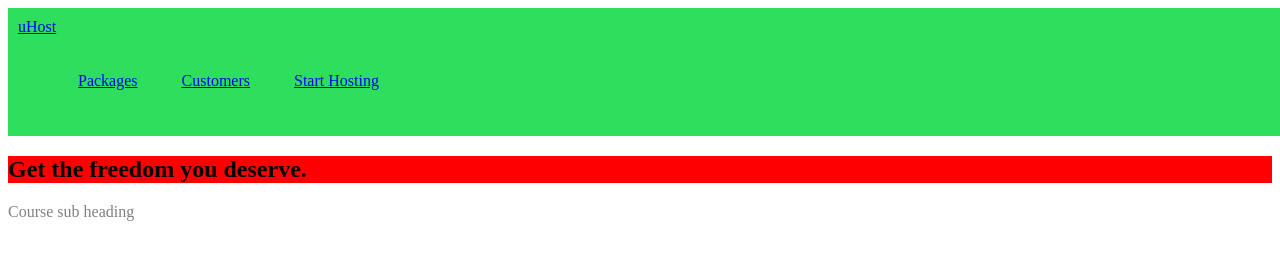
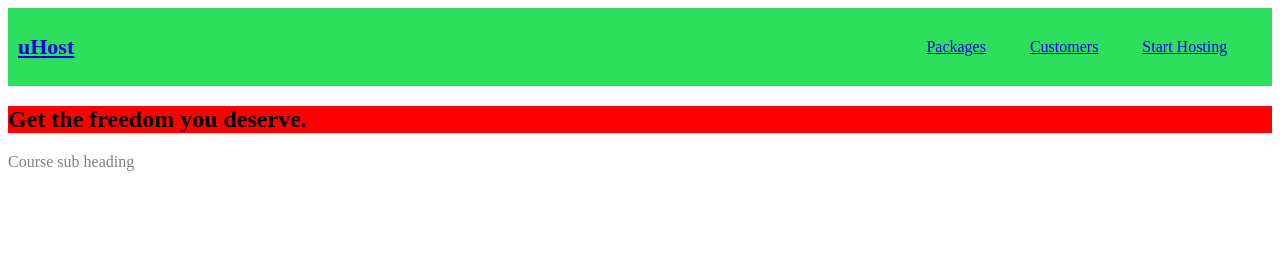
Before and after one commit to suneelvanapalli/css-practice-udemy, a plain HTML site: page index.html in a window 1280 px wide. Drawn offline with Linux system fonts and the light colour scheme; a web font is replaced by a local one.

Commit message:
some more nav changes

```diff
--- a/index.html
+++ b/index.html
@@ -18,8 +18,8 @@
   </head>
 
   <body>
-    <header class="main-header"
-      <div>
+    <header class="main-header">
+      <div class="main-header__brand">
         <a href="index.html">
           uHost
         </a>
--- a/main.css
+++ b/main.css
@@ -1,5 +1,5 @@
 * {
-  box-sizing: ;
+  box-sizing: border-box;
 }
 
 body {
@@ -35,7 +35,32 @@ h1 {
   width: 100%;
 }
 
+.main-header__brand {
+  color: #0e414f;
+  text-decoration: none;
+  font-weight: bold;
+  font-size: 22px;
+  vertical-align: middle;
+}
+
+.main-header > div {
+  display: inline-block;
+}
+
+.main-nav {
+  display: inline-block;
+  text-align: right;
+  width: calc(100% - 75px);
+  vertical-align: middle  ;
+}
+
 .main-nav__item {
   display: inline-block;
   padding: 20px;
 }
+
+.main-nav__items {
+  padding: 0;
+  margin: 0;
+  list-style-type: none;
+}
```
Also changed, not shown: 1 other file.
